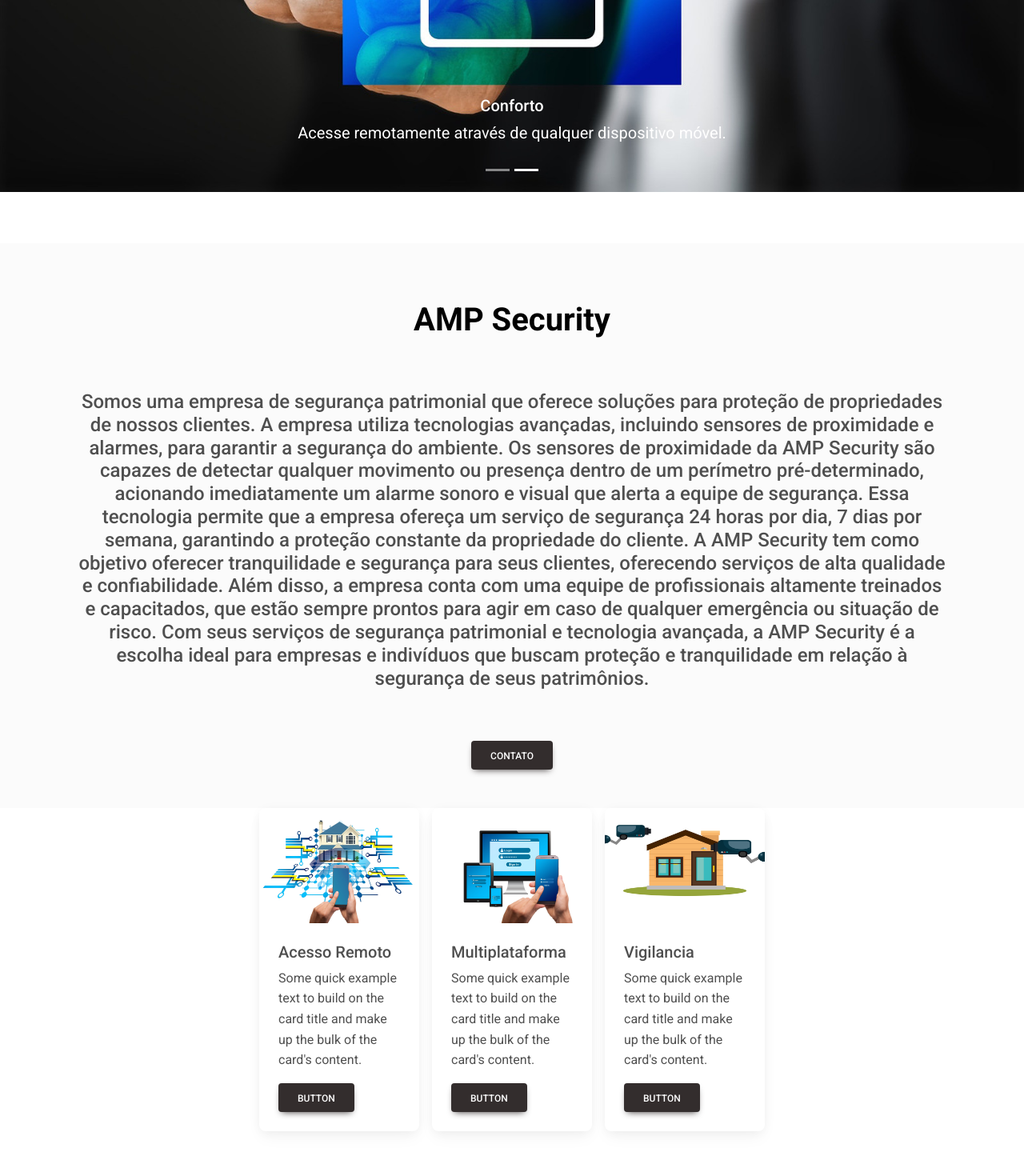
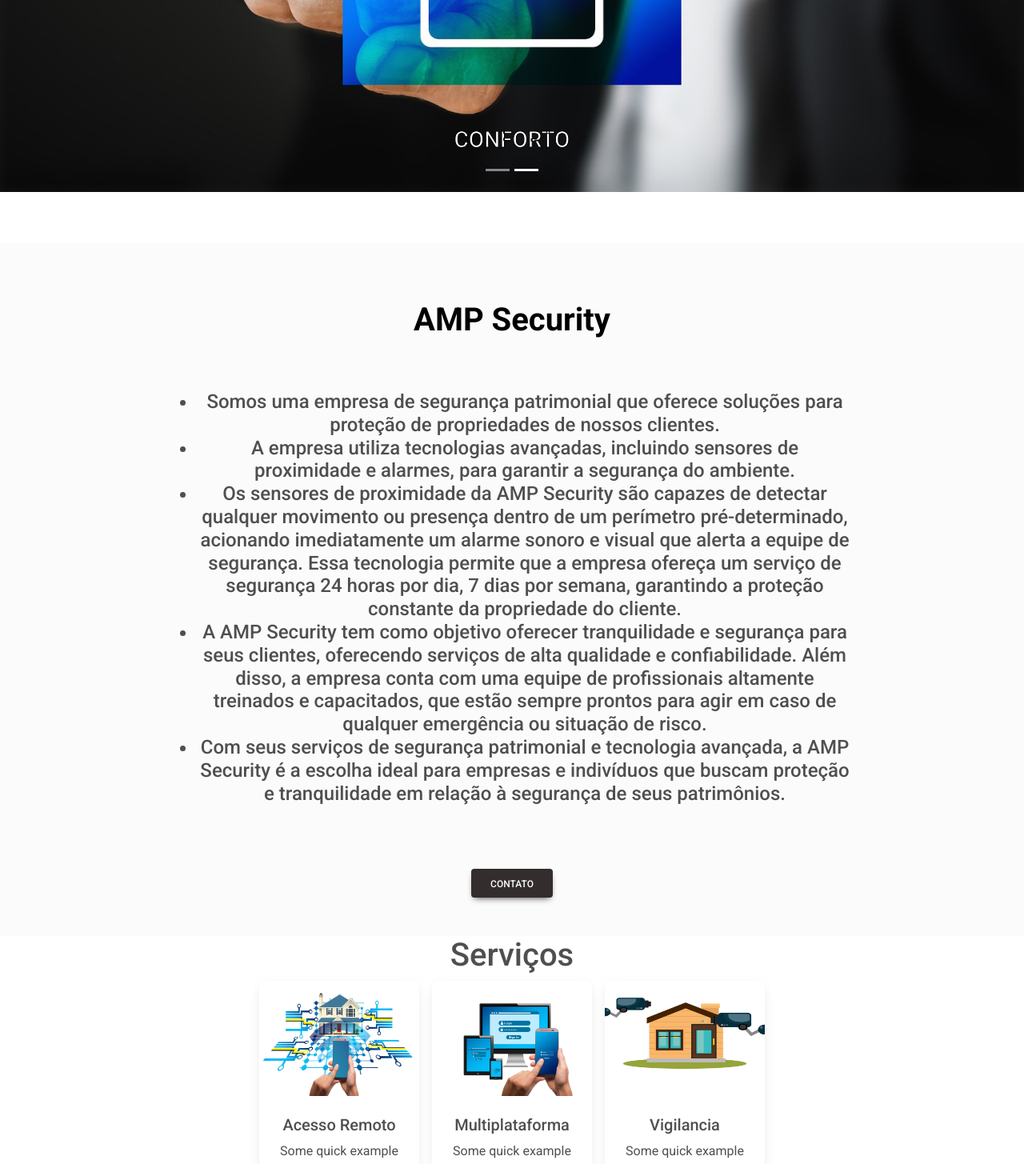
Before and after one commit to allan-ifsp/amp-security, a React (Create React App) app: page / in a window 1280 px wide. Shown: the part 560-2015 px from the top of the page at 80% size. Built offline with nearby package versions, Linux system fonts and the light colour scheme.

Commit message:
construindo esqueleto

```diff
--- a/src/components/home/Quadrado/Quadrado.js
+++ b/src/components/home/Quadrado/Quadrado.js
@@ -13,6 +13,12 @@ import {
 
 export function Quadrado() {
   return (
+      <div className='text-center '>
+    <MDBRow className='row-cols-1 row-cols-sm-2 g-3 justify-content-center'>
+      <MDBCol>
+        <h1>Serviços</h1>
+      </MDBCol>
+    </MDBRow>
     <MDBRow className='row-cols-1 row-cols-sm-2 g-3 justify-content-center'>
       <MDBCol sm="2">
         <MDBCard>
@@ -66,5 +72,6 @@ export function Quadrado() {
         </MDBCard>
       </MDBCol>
     </MDBRow>
+      </div>
   );
 }
--- a/src/components/home/carousel/Carousel.js
+++ b/src/components/home/carousel/Carousel.js
@@ -16,8 +16,8 @@ export function Carousel() {
         src='/imagens/carousel1.jpeg'
         alt='...'
       >
-        <h5>Segurança</h5>
-        <p>Sua casa protegida.</p>
+        <h3>SEGURANÇA</h3>
+        {/*<p> Sua casa protegida.</p>*/}
       </MDBCarouselItem>
 
       <MDBCarouselItem
@@ -26,8 +26,8 @@ export function Carousel() {
         src='/imagens/carousel2.jpeg'
         alt='...'
       >
-        <h5>Conforto</h5>
-        <p>Acesse remotamente através de qualquer dispositivo móvel.</p>
+        <h3>CONFORTO</h3>
+        {/*<p>Acesse remotamente através de qualquer dispositivo móvel.</p>*/}
       </MDBCarouselItem>
 
 
--- a/src/components/home/carousel/carousel.css
+++ b/src/components/home/carousel/carousel.css
@@ -34,6 +34,9 @@ body {
   height: 100%;
 }
 
+h3 {
+  -webkit-text-stroke: 1px black;
+}
 
 /* MARKETING CONTENT
 -------------------------------------------------- */
--- a/src/components/home/jumbotron/Jumbotron.js
+++ b/src/components/home/jumbotron/Jumbotron.js
@@ -6,24 +6,35 @@ export function Jumbotron() {
     <header>
       <div className='p-5 text-center bg-light'>
         <h1 className='mb-3 mt-4 titulojumbotron' >AMP Security</h1>
-        <h4 className='mb-3 p-5 text-center bg-light' >Somos uma empresa de segurança patrimonial que oferece soluções para
-            proteção de propriedades de nossos clientes. A empresa utiliza tecnologias avançadas,
+        <h4 className='mb-3 p-5 text-center bg-light' >
+            <ul>
+                <li>
+                    Somos uma empresa de segurança patrimonial que oferece soluções para
+                    proteção de propriedades de nossos clientes.
+                </li>
+                <li>
+                    A empresa utiliza tecnologias avançadas,
                     incluindo sensores de proximidade e alarmes, para garantir a segurança do ambiente.
-
+                </li>
+                <li>
                     Os sensores de proximidade da AMP Security são capazes de detectar qualquer movimento
                     ou presença dentro de um perímetro pré-determinado, acionando imediatamente um alarme
                     sonoro e visual que alerta a equipe de segurança. Essa tecnologia permite que a empresa
                     ofereça um serviço de segurança 24 horas por dia, 7 dias por semana, garantindo a
                     proteção constante da propriedade do cliente.
-
+                </li>
+                <li>
                     A AMP Security tem como objetivo oferecer tranquilidade e segurança para seus clientes,
                     oferecendo serviços de alta qualidade e confiabilidade. Além disso, a empresa conta
                     com uma equipe de profissionais altamente treinados e capacitados, que estão sempre prontos
                     para agir em caso de qualquer emergência ou situação de risco.
-
+                </li>
+                <li>
                     Com seus serviços de segurança patrimonial e tecnologia avançada, a AMP Security é a escolha
                     ideal para empresas e indivíduos que buscam proteção e tranquilidade em relação à segurança
                     de seus patrimônios.
+                </li>
+            </ul>
         </h4>
         <a className='btn btn-dark' href='' role='button'>
           Contato
--- a/src/components/home/jumbotron/jumbotron.css
+++ b/src/components/home/jumbotron/jumbotron.css
@@ -1,5 +1,7 @@
 .titulojumbotron{
     font-weight: bold;
     color: black;
-
 }
+h4{
+    margin: 10%;
+}
```
Lines whose indentation alone changed are shown as unchanged.
